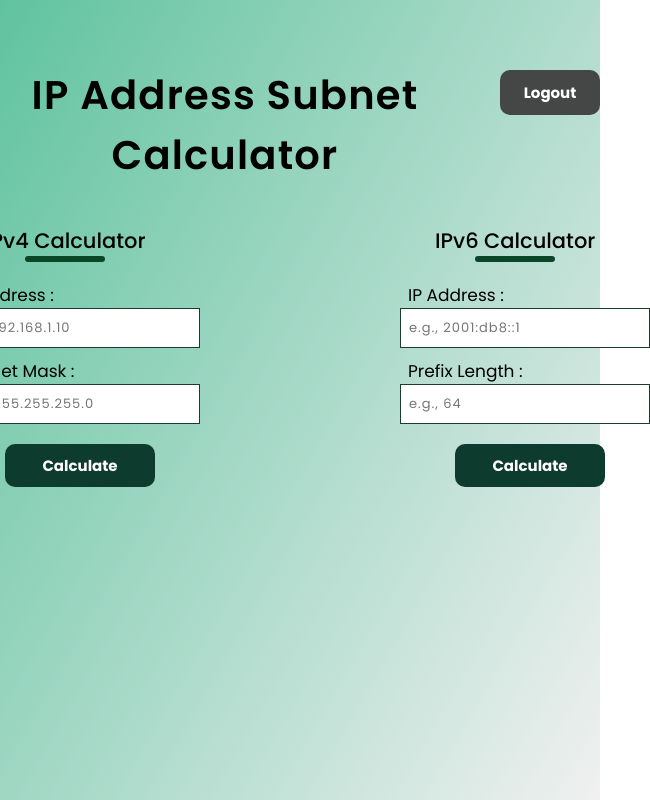
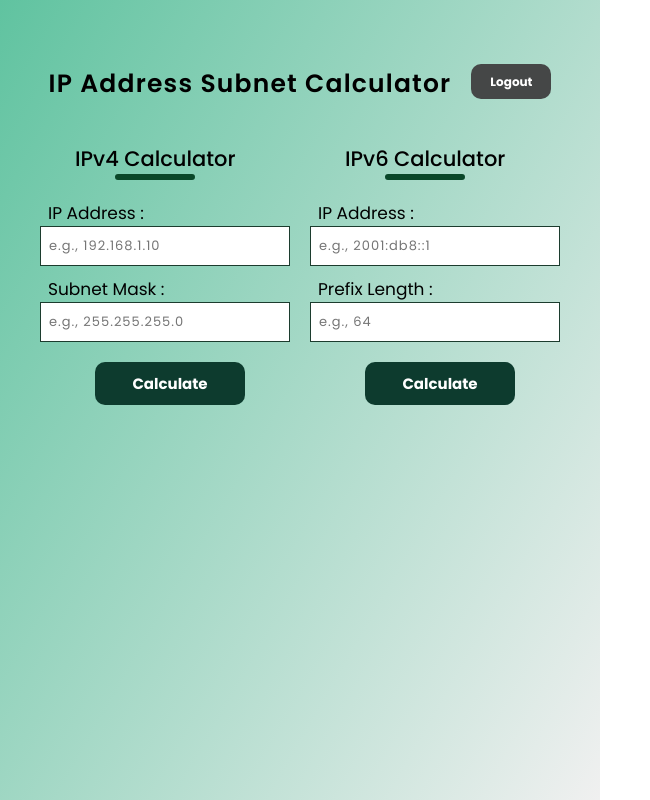
Before and after one commit to gokulsjk2005/IP-Address-Subnet-Calculator, a React (Vite) app in the folder IP ADDRESS SUBNET CALCULATOR/: page / in a window 600 px wide. Shown: the whole page, 650 px wide, since content can reach past the window. Built offline with nearby package versions, Linux system fonts and the light colour scheme; sample sign-in values are in the browser's storage; a web font is replaced by a local one.

Commit message:
Added some responsiveness

```diff
--- a/IP ADDRESS SUBNET CALCULATOR/src/App.jsx
+++ b/IP ADDRESS SUBNET CALCULATOR/src/App.jsx
@@ -1,4 +1,3 @@
-import React from 'react'
 import { BrowserRouter , Routes , Route } from "react-router-dom";
 import SignUpPage from './Components/SignUpPage';
 import Home from './Components/Home';
--- a/IP ADDRESS SUBNET CALCULATOR/src/Components/Stylesheets/index.css
+++ b/IP ADDRESS SUBNET CALCULATOR/src/Components/Stylesheets/index.css
@@ -11,5 +11,5 @@
 }
 html{
     scroll-behavior: smooth;
-    overflow: hidden;
+    overflow-x: hidden;
 }
--- a/IP ADDRESS SUBNET CALCULATOR/src/Components/Stylesheets/style.css
+++ b/IP ADDRESS SUBNET CALCULATOR/src/Components/Stylesheets/style.css
@@ -270,6 +270,9 @@ b{
 .appContainer{
     width: 100%;
     height: 600px;
+    display: flex;
+    justify-content: center;
+    flex-direction: column;
    /* border-radius: 5px;
     box-shadow: 5px 5px 8px rgb(54, 63, 60), -2px -2px 8px rgb(133, 149, 141); */
 }
@@ -468,3 +471,150 @@ b{
 #ipv6result{
     margin-left: -40px;
 }
+
+
+/* Responsiveness */
+
+@media (min-width:420px) and  (max-width: 525px) {
+
+.heading{
+    font-size: 25px;
+    margin-top: 30px;
+    margin-bottom: 50px;
+}
+}
+@media (min-width:360px) and  (max-width: 420px){
+
+    .heading{
+        font-size: 22px;
+    }
+}
+@media  (max-width: 360px) and (max-height: 650px){
+    .container{
+        padding-top: 50px;
+
+    }
+    .heading{
+        display: none;
+    }
+    .smallContainer{
+        width: 100%px;
+        height: 100dvh;
+        box-shadow: none;
+    }
+}
+
+@media (min-width: 525px) and (max-width : 850px) and (min-height: 800px) and (max-height: 950px) {
+    .heading{
+        margin-top: 80px;
+    }
+
+}
+@media (min-width : 850px) and (min-height: 800px) and (max-height: 950px){
+    .heading{
+        font-size: 40px;
+        margin-top: 80px;
+    }
+}
+@media (min-width: 525px) and (max-width : 750px) and (min-height: 950px) {
+    .heading{
+        margin-top: 100px;
+    }
+
+}
+@media (min-width : 750px) and (min-height: 950px){
+    .heading{
+        font-size: 40px;
+        margin-top: 100px;
+    }
+}
+@media (max-height:650px) {
+    .heading{
+        display: none;
+    }
+}
+@media  (max-width: 360px) and (min-height:650px) and (max-height: 800px){
+    .container{
+        padding-top: 100px;
+    }
+    .heading{
+        display: none;
+    }
+    .smallContainer{
+        width: 100%px;
+        height: 100dvh;
+        box-shadow: none;
+    }
+}
+@media  (max-width: 360px) and (min-height:800px){
+    .container{
+        padding-top: 150px;
+    }
+    .heading{
+        display: none
+    }
+    .smallContainer{
+        width: 100%px;
+        height: 100dvh;
+        box-shadow: none;
+    }
+}
+@media (min-width: 360px) and (max-width : 525px) and (min-height: 650px) and (max-height: 750px) {
+    .heading{
+        margin-bottom:25px;
+        margin-top: 25px;
+    }
+}
+@media (min-width: 360px) and (max-width : 525px) and (min-height: 750px) {
+    .heading{
+        margin-bottom:50px;
+        margin-top: 50px;
+    }
+}
+
+@media (min-width: 600px) and (max-width : 900px){
+    .appInsideContainer {
+        display: flex;
+        align-items: center;
+        justify-content: center;
+        gap:20px;
+        margin-top: 0px;
+    }
+    .appContainer{
+        height: auto;
+    }
+    #appHeading{
+        font-size: 25px;
+        margin-bottom: 40px;
+    }
+    #logOut{
+        width: 80px;
+        height:35px;
+        font-size: 12px;
+        margin-top: 14px;
+    }
+    .resultApp{
+        width: 100%;
+        margin-left: 0;
+    }
+}
+@media (min-width: 450px) and (max-width : 600px){
+     #appHeading{
+        font-size: 25px;
+        margin-bottom: 40px;
+        text-align: center;
+    }
+    #logOut{
+        width: 80px;
+        height:35px;
+        font-size: 12px;
+        margin-top: 14px;
+        margin-left: 20px;
+    }
+    .resultApp{
+        width: 100%;
+        margin-left: 0;
+    }
+}
+
+/* Responsiveness */
```
